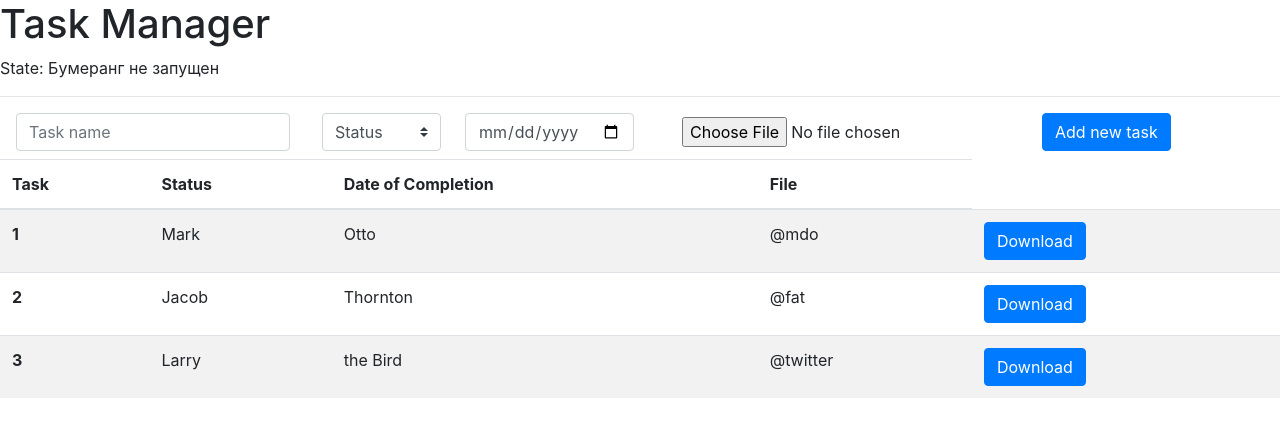
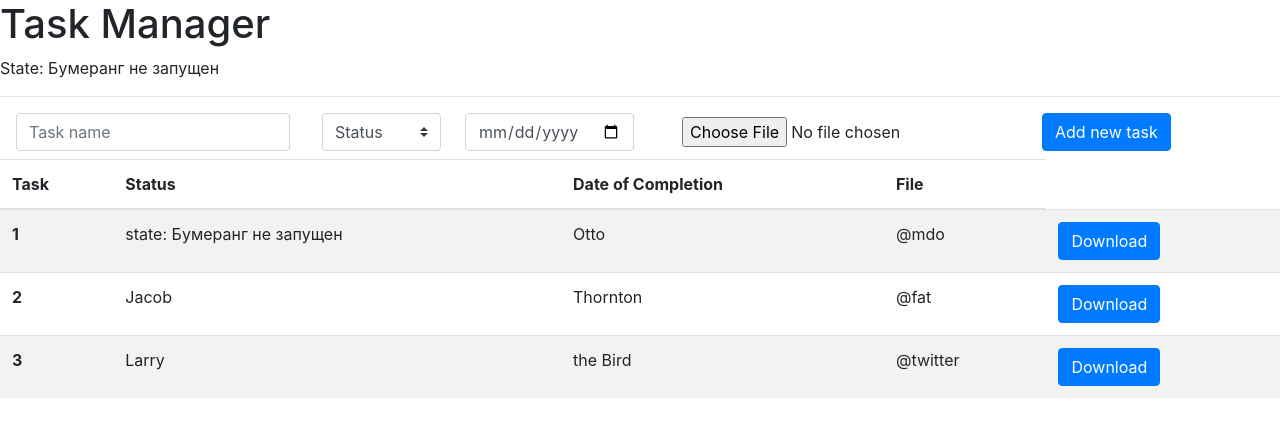
Before and after one commit to MarazorQ/SPP, a React (Create React App) app: page / in a window 1280 px wide. Shown: the top 436 px of the page. Built offline with nearby package versions, Linux system fonts and the light colour scheme.

Commit message:
ssend data child to child

```diff
--- a/src/components/App.js
+++ b/src/components/App.js
@@ -18,7 +18,7 @@ class App extends React.Component {
                 <p>State: {this.state.name}</p>
                 <hr></hr>
                 <Inputs updateData={this.updateData}/>
-                <Frame/>
+                <Frame Name={this.state.name}/>
             </div>
         )
     }
--- a/src/components/Frame.js
+++ b/src/components/Frame.js
@@ -14,7 +14,7 @@ class Frame extends React.Component{
                 <tbody>
                     <tr>
                     <th scope="row">1</th>
-                    <td>Mark</td>
+                    <td>state: {this.props.Name}</td>
                     <td>Otto</td>
                     <td>@mdo</td>
                     <td><button className="btn btn-primary">Download</button></td>
--- a/src/components/Inputs.js
+++ b/src/components/Inputs.js
@@ -9,7 +9,7 @@ class Inputs extends React.Component{
 
     render(){
         return(
-            <form className="form-inline">
+            <form className="form-inline" onSubmit={()=> {this.props.updateData(this.state.name)}}>
                 <div className="form-group mx-sm-3 mb-2">
                     <label for="inputPassword2" class="sr-only">Task Name</label>
                     <input type="text" className="form-control" id="inputPassword2" placeholder="Task name"></input>
@@ -34,7 +34,7 @@ class Inputs extends React.Component{
                     {/* <label for="exampleFormControlFile1">Example file input</label> */}
                     <input type="file" className="form-control-file" id="exampleFormControlFile1"></input>
                 </div>
-                <button onClick={()=> {this.props.updateData(this.state.name)}} type="submit" className="btn btn-primary mb-2">Add new task</button>
+                <button type="submit" className="btn btn-primary mb-2">Add new task</button>
             </form>
         )
     }
```
